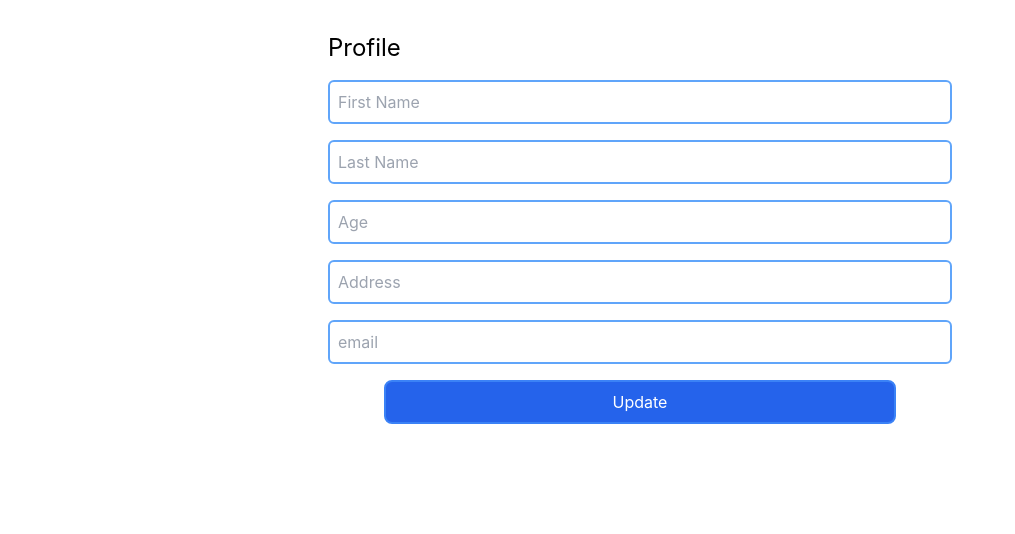
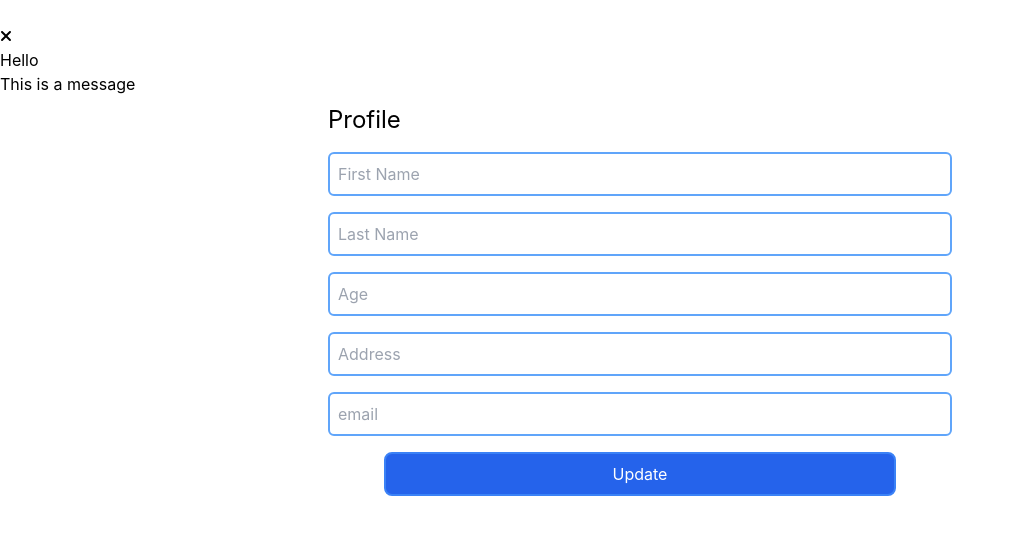
Before and after one commit to MDilankaN/CTSE-Microservices-FrontEnd, a Next.js app: page /profile in a window 1280 px wide. Shown: the top 534 px of the page, without its empty margins (0-1015 px from the left). Built offline with nearby package versions, Linux system fonts and the light colour scheme.

Commit message:
updated package.json and notifcation component

```diff
--- /dev/null
+++ b/Components/Notification.js
@@ -0,0 +1,29 @@
+import React,{useState} from 'react'
+import { FontAwesomeIcon } from "@fortawesome/react-fontawesome";
+import {
+  faXmark,
+} from "@fortawesome/free-solid-svg-icons";
+
+function Notification({Header,Message,type, Show}) {
+
+  const [display, setdisplay] = useState(Show);
+
+  const closePopUp = () =>{
+    setdisplay(false);
+  }
+
+
+
+  return (
+    <div className={display ? 'block fixed top-2 right-2 p-4 bg-white rounded border border-black-600' : 'hidden'}>
+        <div className={`relative ${type == 'success' ? 'text-blue-800' : 'text-rose-800'}`}>
+            <div className='absolute -top-4 -right-2' onClick={closePopUp}><FontAwesomeIcon icon={faXmark}/></div>
+            <div>{Header}</div>
+            <div>{Message}</div>
+        </div>
+
+    </div>
+  )
+}
+
+export default Notification
--- a/package.json
+++ b/package.json
@@ -9,6 +9,9 @@
     "lint": "next lint"
   },
   "dependencies": {
+    "@fortawesome/fontawesome-svg-core": "^6.1.1",
+    "@fortawesome/free-solid-svg-icons": "^6.1.1",
+    "@fortawesome/react-fontawesome": "^0.1.18",
     "next": "12.1.6",
     "react": "18.1.0",
     "react-dom": "18.1.0"
--- a/pages/_app.js
+++ b/pages/_app.js
@@ -1,4 +1,8 @@
+import "@fortawesome/fontawesome-svg-core/styles.css";
+import { config } from "@fortawesome/fontawesome-svg-core";
 import '../styles/globals.css'
+
+config.autoAddCss = false;
 
 function MyApp({ Component, pageProps }) {
   return (
--- a/pages/profile.js
+++ b/pages/profile.js
@@ -1,5 +1,6 @@
 import React, {useState} from 'react'
 import Navbar from '../Components/Navbar';
+import Notification from '../Components/Notification';
 
 function profile() {
 
@@ -70,6 +71,7 @@
   return (
       <>
       <Navbar />
+      <Notification Header={'Hello'} Message={'This is a message'} type={'hello'} Show={true}/>
         <div className='m-auto justfy-center w-1/2'>
           <div className='m-2 text-2xl'>
               Profile
```
Also changed, not shown: 1 other file (tests, documents, lock files or other folders).
